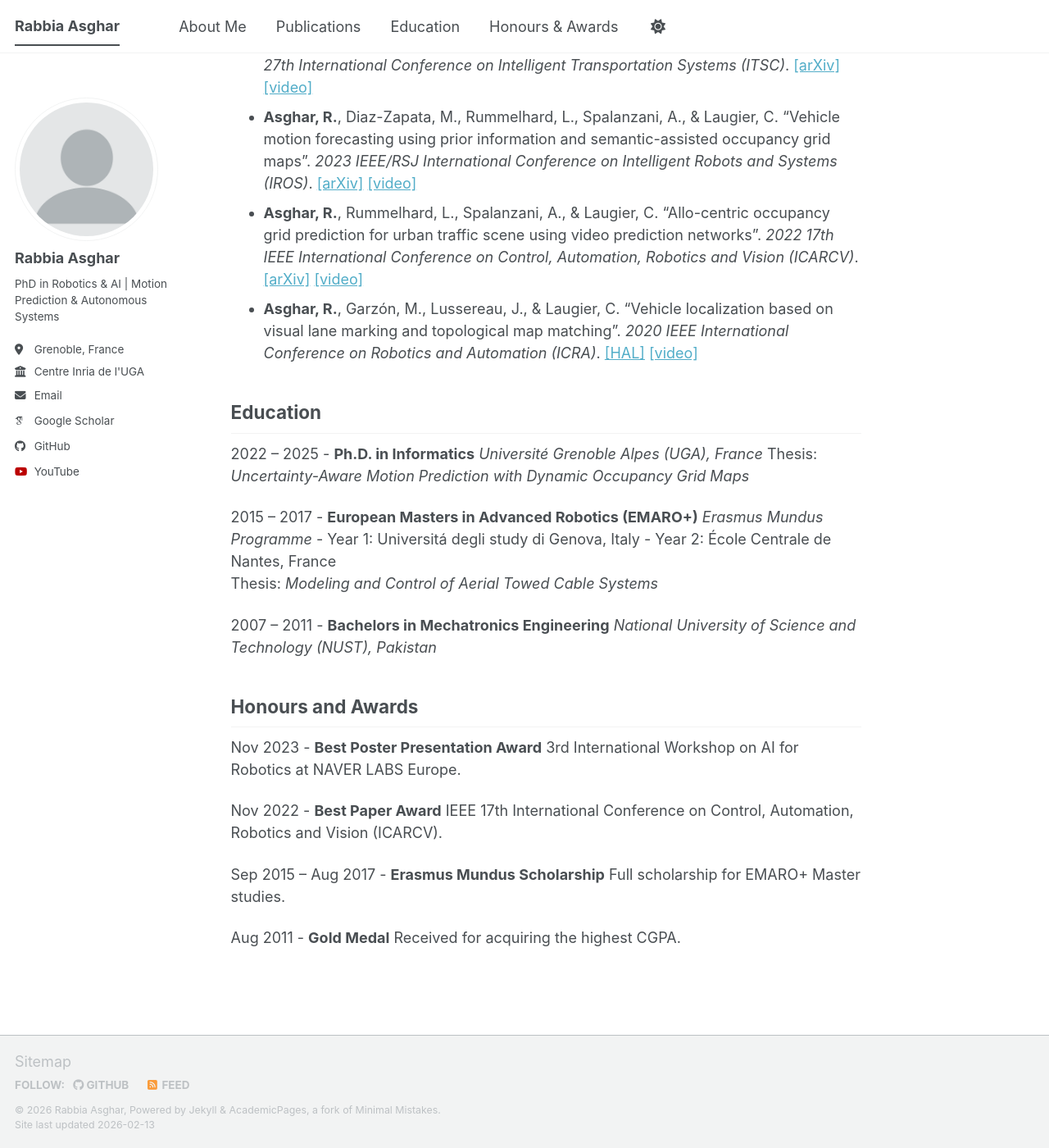
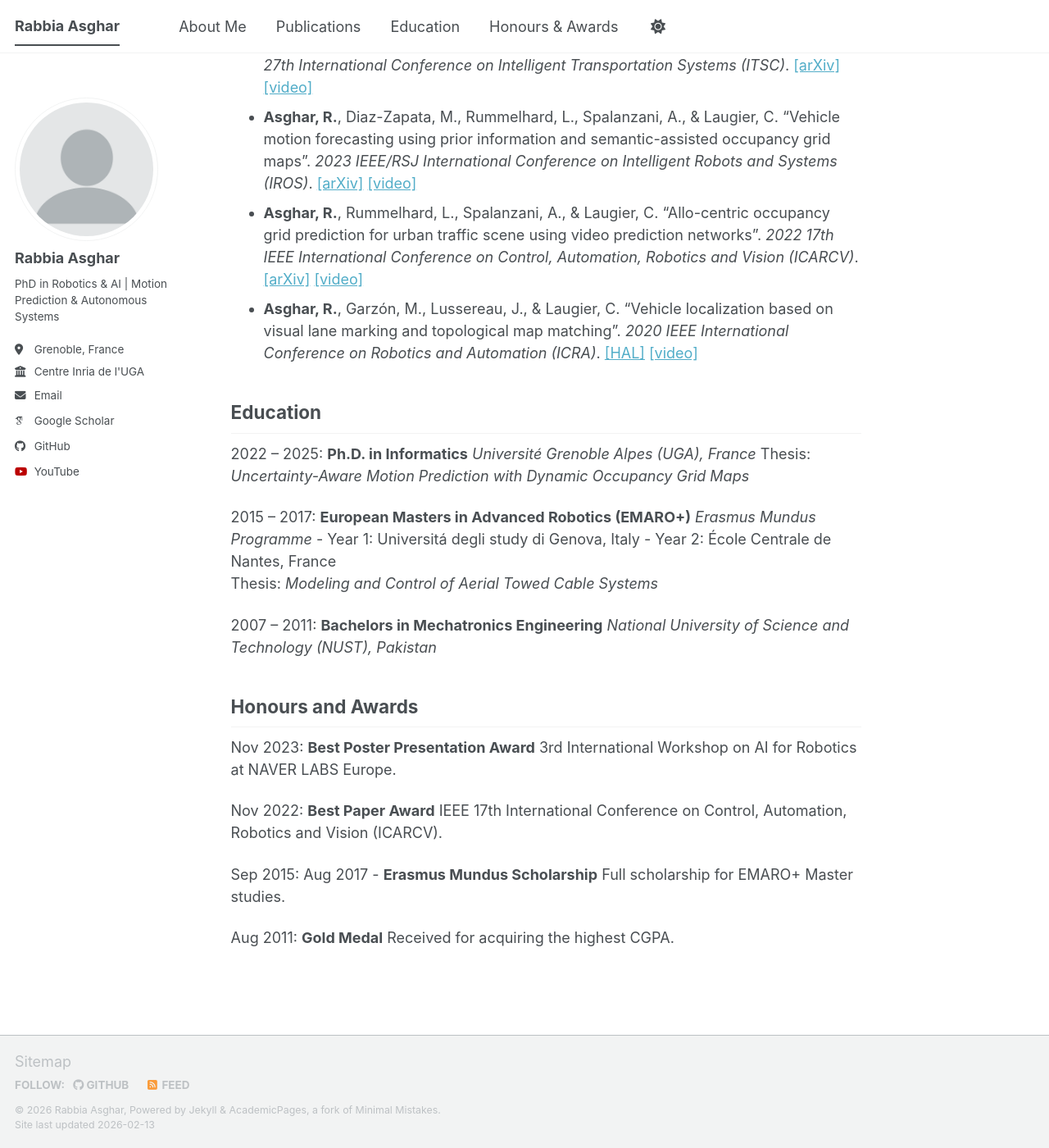
Before and after one commit to rabbia-asghar/rabbia-asghar.github.io, a Jekyll site: the page built from _pages/about.md, in a window 1280 px wide and 1400 px high, scrolled down 565 px. Shown: the whole window at 82% size. Built offline with Jekyll 4.4.1, drawn with Linux system fonts in a browser that asks for light colours; some web fonts are replaced; a script bundle is joined from its source files by our own code; library files that are not in the unit come from our copies.

Commit message:
Fix formatting and punctuation in about.md

```diff
--- a/_pages/about.md
+++ b/_pages/about.md
@@ -24,19 +24,19 @@ Prior to this, I served as a Research Engineer at Inria, where I worked on full-
 
 <a name="education"></a>
 ## Education
-2022 – 2025 - **Ph.D. in Informatics** *Université Grenoble Alpes (UGA), France* Thesis: *Uncertainty-Aware Motion Prediction with Dynamic Occupancy Grid Maps*
+2022 – 2025: **Ph.D. in Informatics** *Université Grenoble Alpes (UGA), France* Thesis: *Uncertainty-Aware Motion Prediction with Dynamic Occupancy Grid Maps*
 
-2015 – 2017 - **European Masters in Advanced Robotics (EMARO+)** *Erasmus Mundus Programme* - Year 1: Universitá degli study di Genova, Italy - Year 2: École Centrale de Nantes, France
+2015 – 2017: **European Masters in Advanced Robotics (EMARO+)** *Erasmus Mundus Programme* - Year 1: Universitá degli study di Genova, Italy - Year 2: École Centrale de Nantes, France
 Thesis: *Modeling and Control of Aerial Towed Cable Systems*
 
-2007 – 2011 - **Bachelors in Mechatronics Engineering** *National University of Science and Technology (NUST), Pakistan*
+2007 – 2011: **Bachelors in Mechatronics Engineering** *National University of Science and Technology (NUST), Pakistan*
 
 <a name="awards"></a>
 ## Honours and Awards
-Nov 2023 - **Best Poster Presentation Award** 3rd International Workshop on AI for Robotics at NAVER LABS Europe.
+Nov 2023: **Best Poster Presentation Award** 3rd International Workshop on AI for Robotics at NAVER LABS Europe.
 
-Nov 2022 - **Best Paper Award** IEEE 17th International Conference on Control, Automation, Robotics and Vision (ICARCV).
+Nov 2022: **Best Paper Award** IEEE 17th International Conference on Control, Automation, Robotics and Vision (ICARCV).
 
-Sep 2015 – Aug 2017 - **Erasmus Mundus Scholarship** Full  scholarship for EMARO+ Master studies.
+Sep 2015: Aug 2017 - **Erasmus Mundus Scholarship** Full  scholarship for EMARO+ Master studies.
 
-Aug 2011 - **Gold Medal** Received for acquiring the highest CGPA.
+Aug 2011: **Gold Medal** Received for acquiring the highest CGPA.
```
